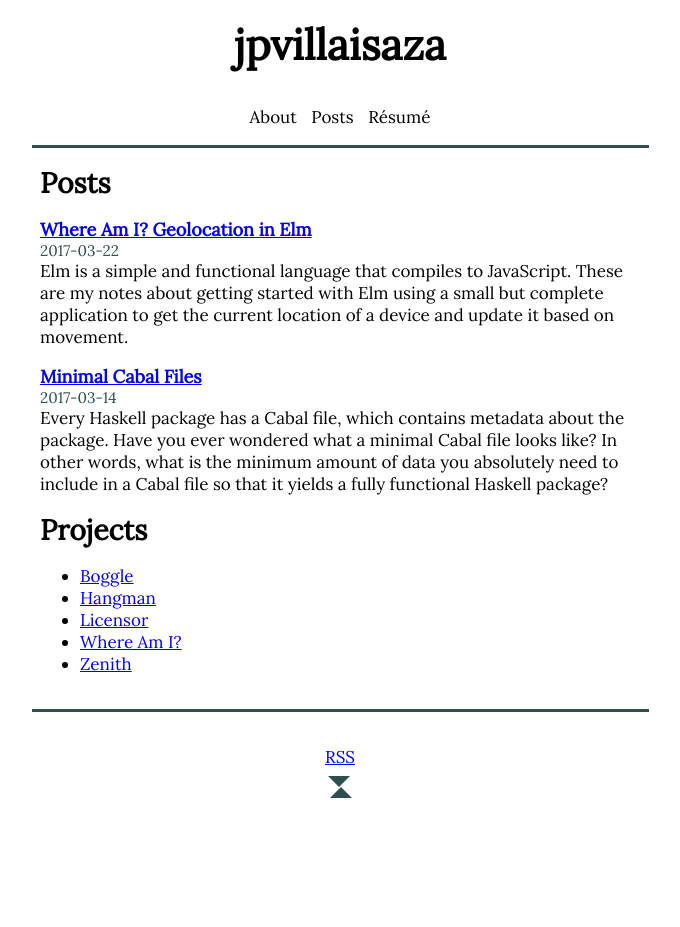
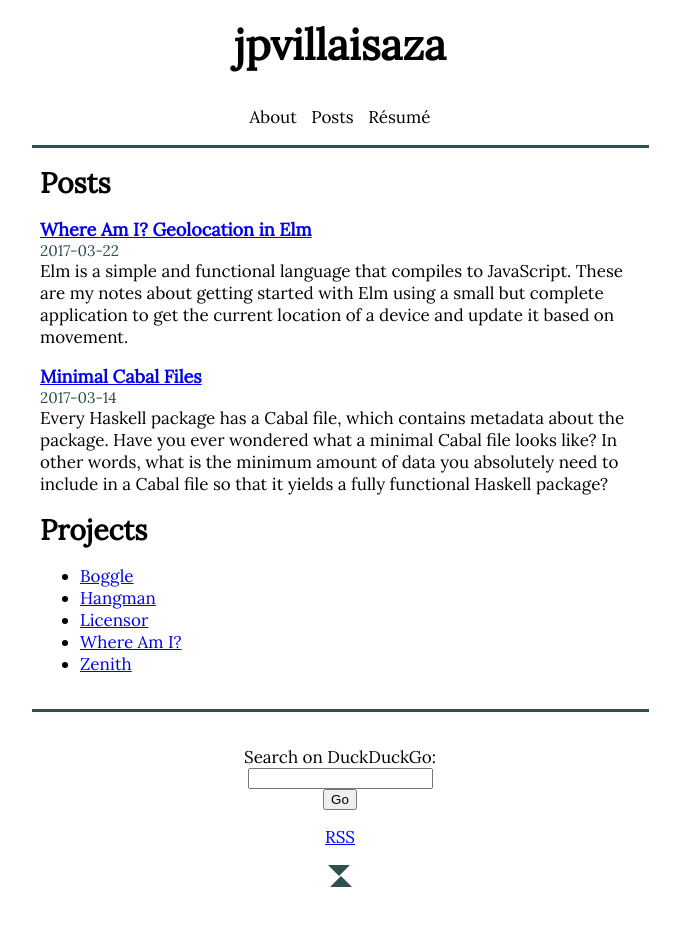
Before and after one commit to jpvillaisaza/jpvillaisaza.github.io, a Jekyll site: the page built from index.html, in a window 1280 px wide. Shown: the whole page, without its empty margins (300-980 px from the left). Built offline with Jekyll 4.4.1, drawn with Linux system fonts in a browser that asks for light colours; before the commit the page ends 900 px from its top, so only the background shows below that.

Commit message:
Add site search

```diff
--- /dev/null
+++ b/_includes/site-search.html
@@ -0,0 +1,6 @@
+<form class="site-search" action="https://duckduckgo.com/">
+  <input type="hidden" name="sites" value="jpvillaisaza.co">
+  <label for="site-search">Search on DuckDuckGo:</label>
+  <input type="search" id="site-search" name="q" required>
+  <input type="submit" value="Go">
+</form>
--- a/_layouts/default.html
+++ b/_layouts/default.html
@@ -36,6 +36,7 @@
       {{ content }}
     </main>
     <footer class="site">
+      {% include site-search.html %}
       <div class="logo">
         <svg width="24" height="24" viewBox="0 0 420 420">
           <polygon points="0 17.5, 385 17.5, 192.5 210" fill="darkslategray"/>
--- a/_sass/main.scss
+++ b/_sass/main.scss
@@ -83,9 +83,11 @@ footer.site {
   padding: 2em 0;
   text-align: center;
   display: grid;
+  grid-row-gap: 1rem;
   grid-template-columns: 1fr;
-  grid-template-rows: 1fr 1fr;
+  grid-template-rows: auto auto auto;
   grid-template-areas:
+    "site-search"
     "feed"
     "logo";
 }
@@ -96,6 +98,12 @@ footer.site {
 
 .feed {
   grid-area: feed;
+}
+
+.site-search {
+  grid-area: site-search;
+  display: grid;
+  place-items: center;
 }
 
 /* */
```
